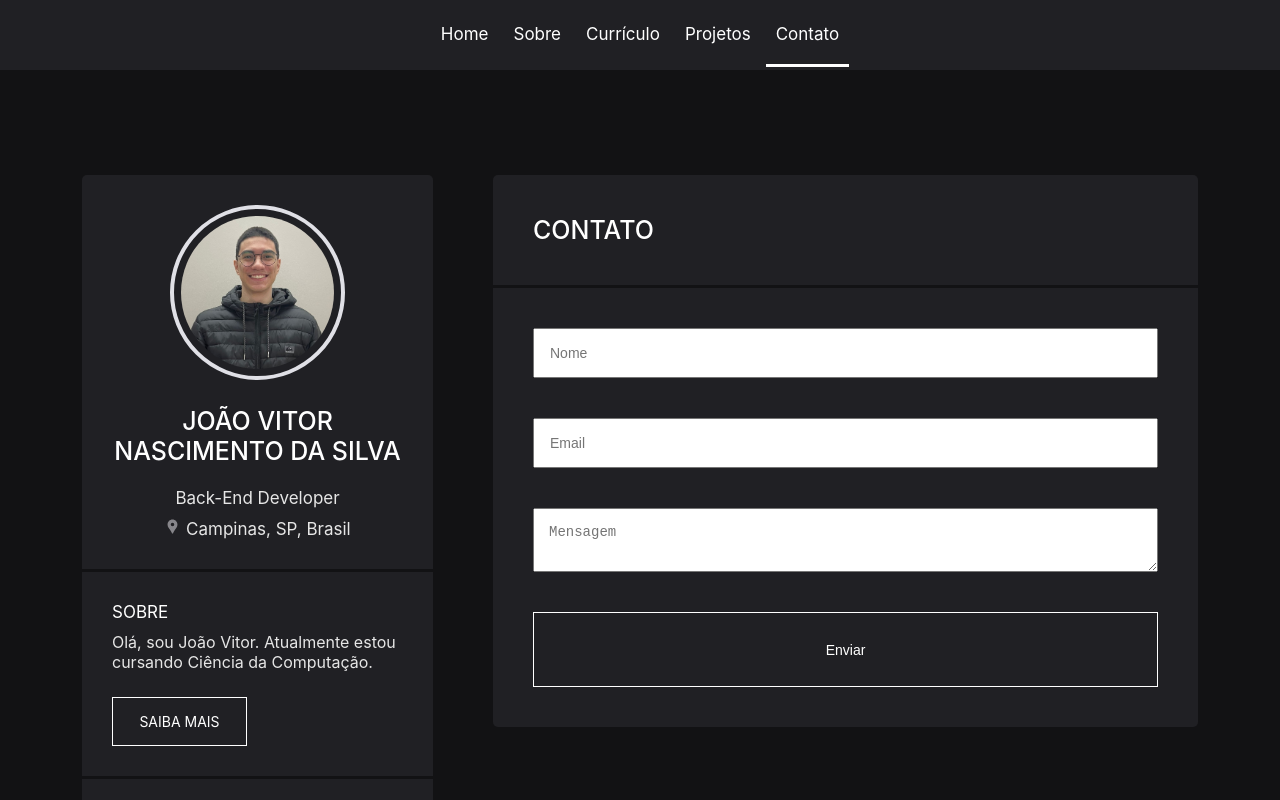
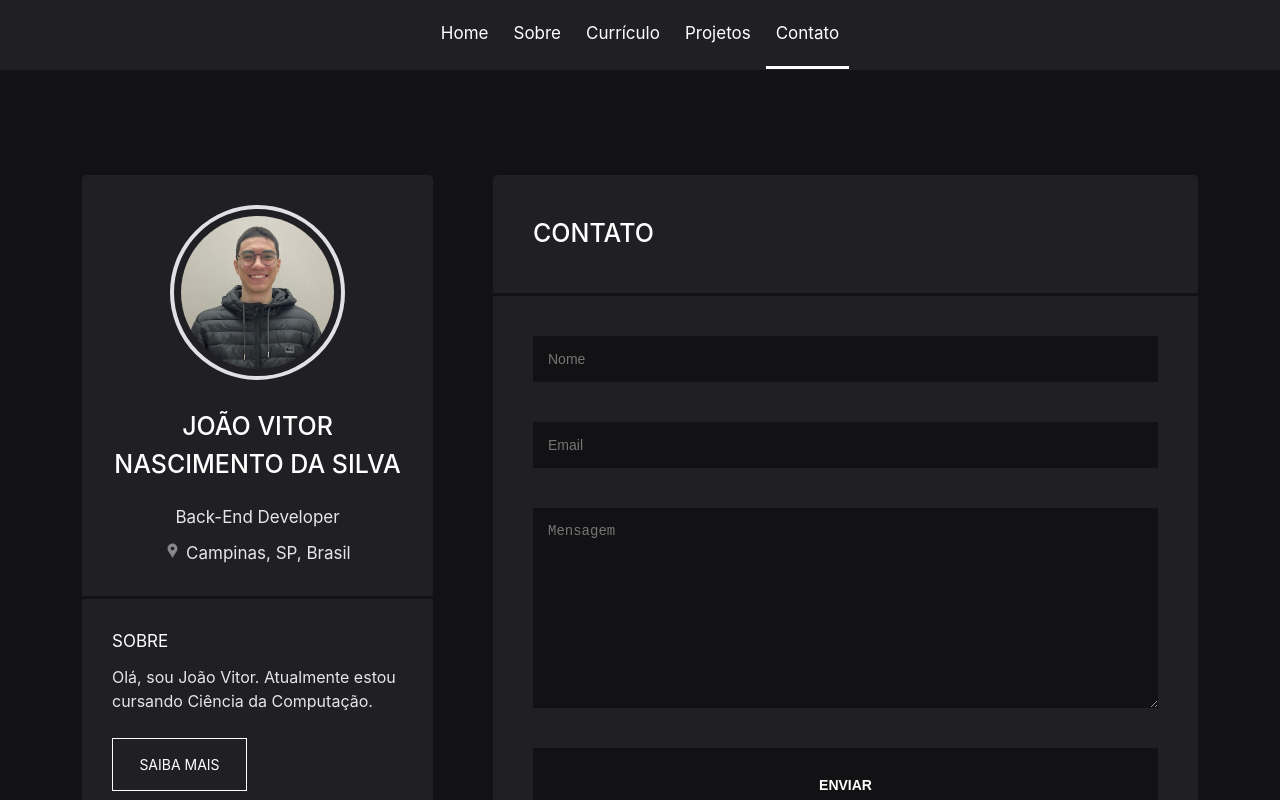
Before and after one commit to nascimentocode/personal-website, a React (Vite) app: page /contato in a window 1280 px wide. Shown: the top 800 px of the page. Built offline with nearby package versions, Linux system fonts and the light colour scheme.

Commit message:
Building and styling contact page

```diff
--- a/src/index.css
+++ b/src/index.css
@@ -15,6 +15,7 @@ body {
   font-family: Inter, system-ui, Avenir, Helvetica, Arial, sans-serif;
   background-color: var(--bg-color-primary);
   color: var(--color-secondary);
+  line-height: 1.5;
 }
 
 h2 {
@@ -40,7 +41,6 @@ nav {
   height: 70px;
   display: flex;
   background-color: var(--bg-color-secondary);
-  /* box-shadow: 0 0 15px black; */
 }
 
 nav a {
@@ -139,11 +139,13 @@ aside span {
   color: var(--color-primary);
 }
 
+/* Content */
 section {
   order: 1;
   background-color: var(--bg-color-secondary);
   border-radius: 5px;
   padding: 40px;
+
 }
 
 section h2 {
@@ -156,7 +158,7 @@ section h2 {
   margin: 40px -40px;
 }
 
-/* Contato */
+/* Content/Contato */
 #form-contact {
   display: flex;
   justify-content: center;
@@ -167,15 +169,28 @@ section h2 {
 #form-contact input, textarea{
   padding: 15px;
   font-size: 14px;
+  background-color: var(--bg-color-primary);
+  border: transparent;
+  color: var(--color-primary);
+}
+
+#form-contact textarea {
+  height: 200px;
 }
 
 #form-contact button {
   height: 75px;
   font-size: 14px;
-  background-color: transparent;
-  border: 1px solid var(--color-primary);
+  background-color: var(--bg-color-primary);
+  border: transparent;
   color: var(--color-primary);
   cursor: pointer;
+  text-transform: uppercase;
+  font-weight: 600;
+}
+
+#form-contact button:hover {
+  border: 1px solid var(--color-primary);
 }
 
 @media (min-width: 769px) {
--- a/src/routes/Contact.jsx
+++ b/src/routes/Contact.jsx
@@ -5,12 +5,12 @@ function Contact() {
         <section>
             <h2>Contato</h2>
             <div className="divider-content"></div>
-            <div id="form-contact">
-                <input type="text" placeholder="Nome" />
-                <input type="email" placeholder="Email"/>
+            <form id="form-contact">
+                <input type="text" placeholder="Nome" required />
+                <input type="email" placeholder="Email" required />
                 <textarea placeholder="Mensagem"></textarea>
-                <button>Enviar </button>
-            </div>
+                <button>Enviar</button>
+            </form>
         </section>
     )
 }
```
